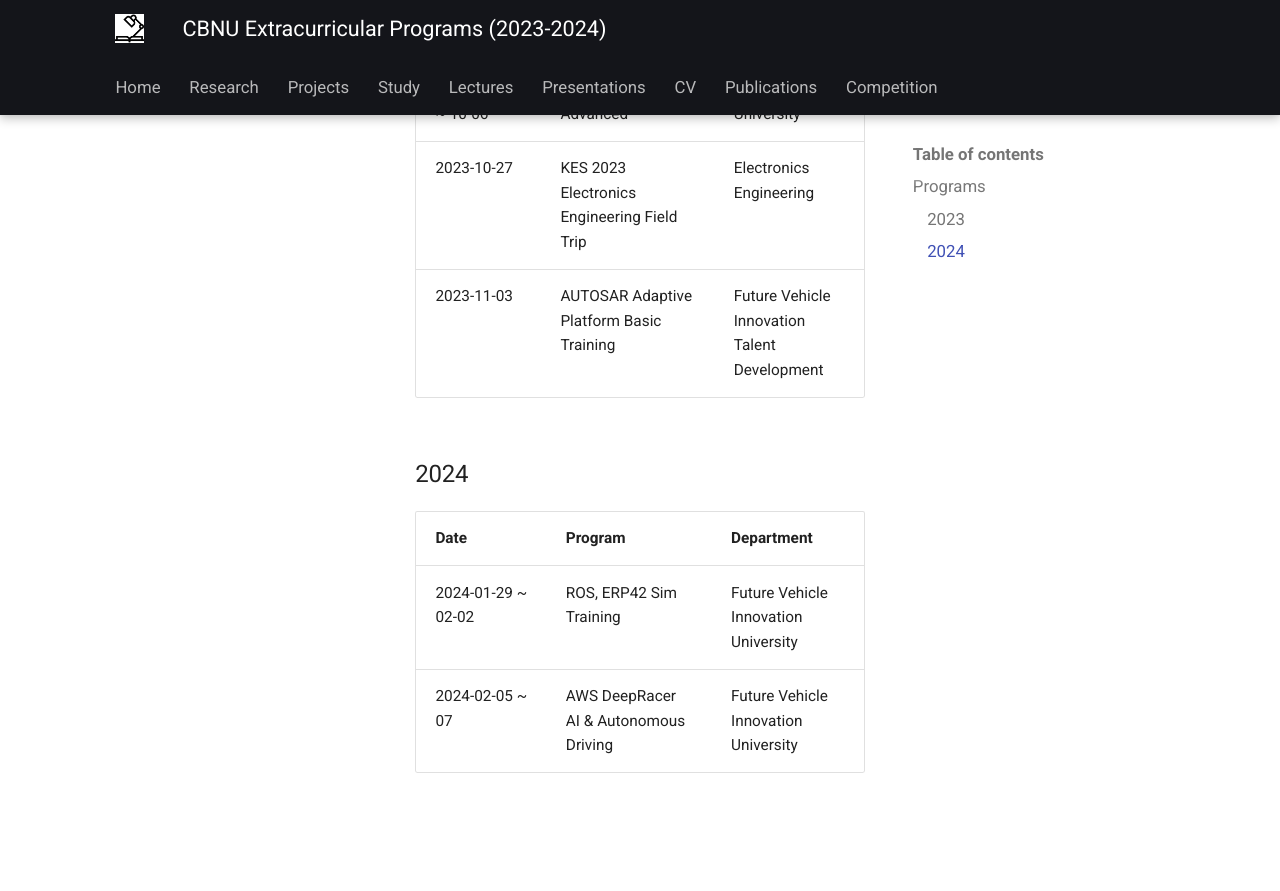
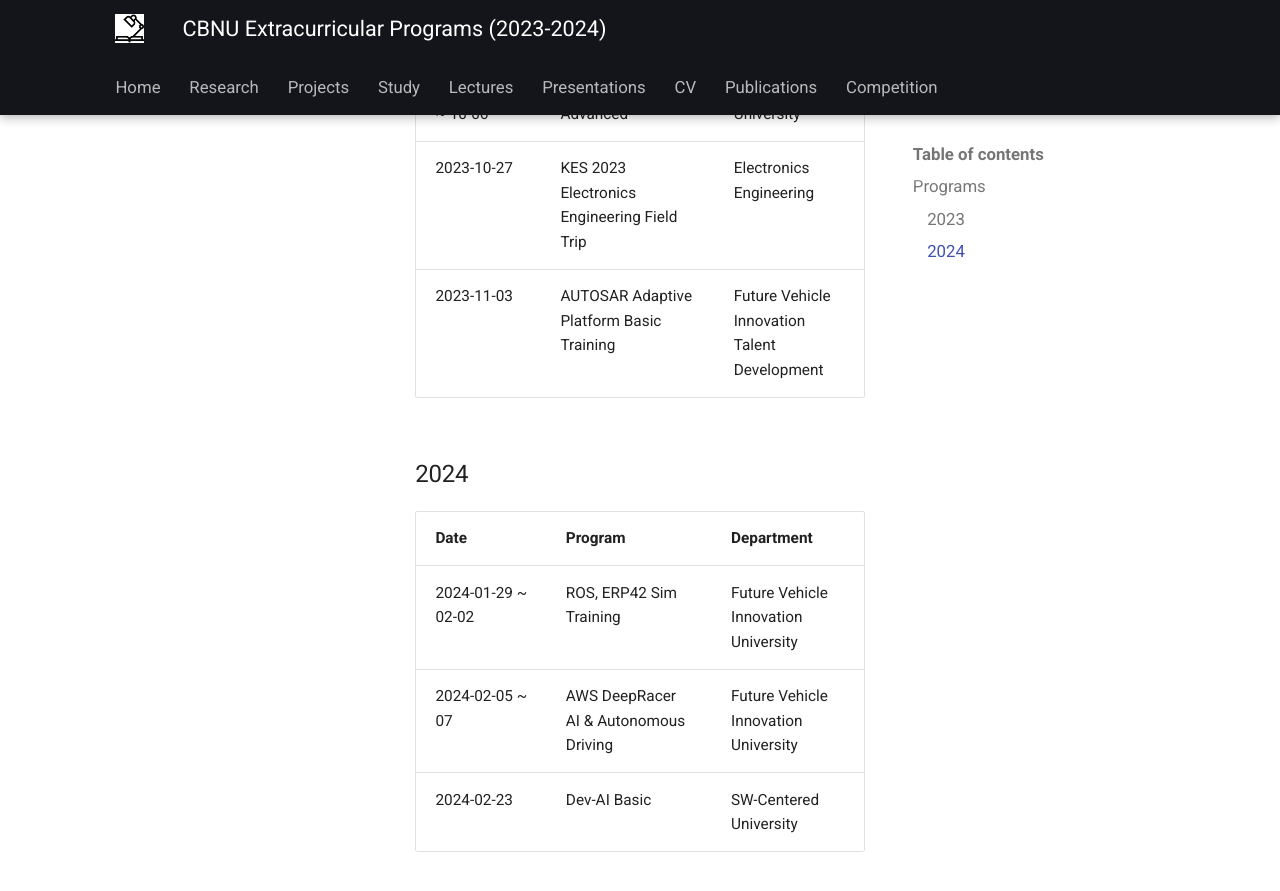
Before and after one commit to YSH-research/YSH-research.github.io, an MkDocs documentation site: the page built from docs/Lectures/2023-2024-CBNU-Extracurricular-Programs.md, in a window 1280 px wide and 900 px high, scrolled down 1243 px. Shown: the top 891 px of the window. Built offline with MkDocs 1.6.1 and Material for MkDocs 9.7.7, drawn with Linux system fonts in a browser that asks for light colours; before the commit the page ends 2064 px from its top, so only the background shows below that.

Commit message:
Add Dev-AI Basic program

```diff
--- a/docs/Lectures/2023-2024-CBNU-Extracurricular-Programs.md
+++ b/docs/Lectures/2023-2024-CBNU-Extracurricular-Programs.md
@@ -27,3 +27,4 @@
 |------|---------|------------|
 | 2024-01-29 ~ 02-02 | ROS, ERP42 Sim Training | Future Vehicle Innovation University |
 | 2024-02-05 ~ 07 | AWS DeepRacer AI & Autonomous Driving | Future Vehicle Innovation University |
+| 2024-02-23 | Dev-AI Basic | SW-Centered University |
```
